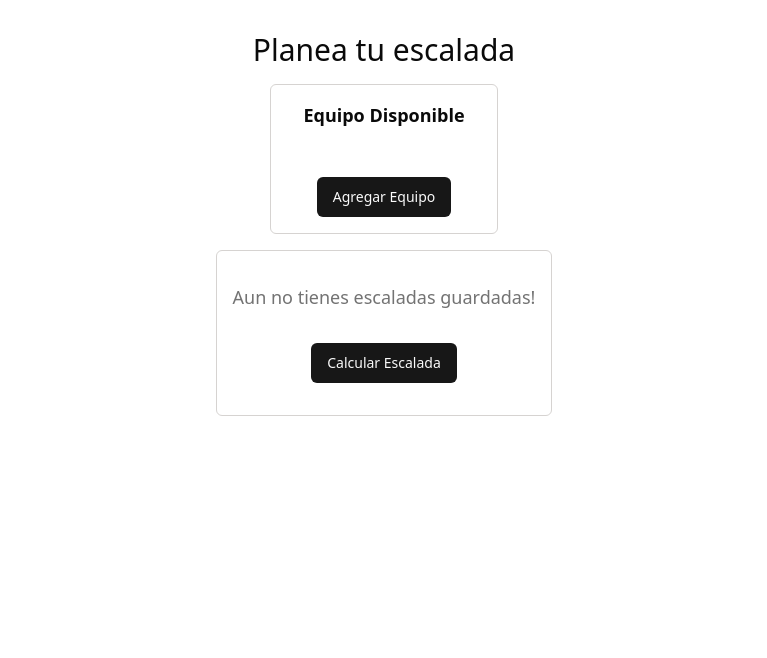
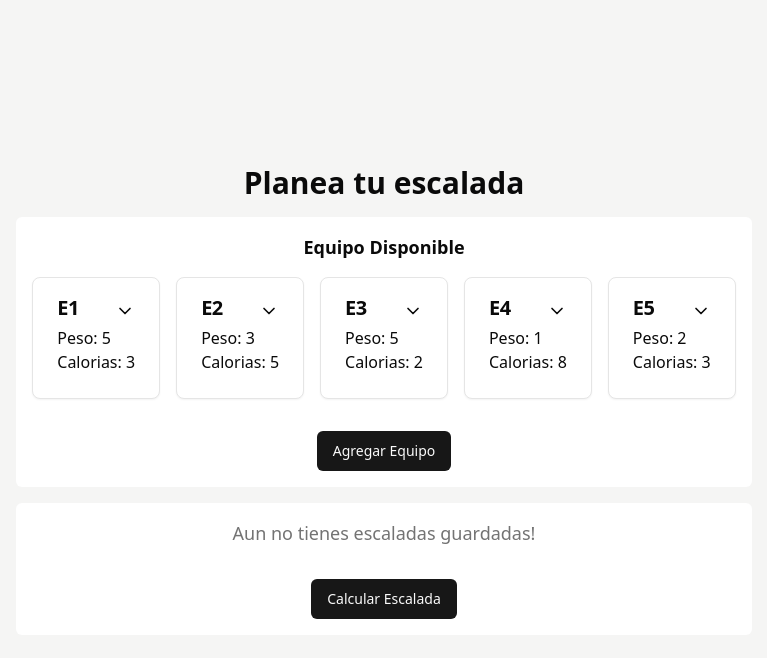
Before and after one commit to zadmin88/prueba-opa, a React (Vite) app: page / in a window 1280 px wide. Shown: the top 658 px of the page, without its empty margins (256-1023 px from the left). Built offline with nearby package versions, Linux system fonts and the light colour scheme.

Commit message:
Agregar estilo a contenedores

```diff
--- a/src/components/equipos-card.tsx
+++ b/src/components/equipos-card.tsx
@@ -1,14 +1,43 @@
 import { EquipoType } from "@/hooks/use-equipo-state";
 
 import { Card, CardContent, CardHeader, CardTitle } from "@/components/ui/card";
+import { ChevronDown } from "lucide-react";
+import { useEquipoState } from "@/hooks/use-equipo-state";
 
-const ItemCard = ({ item }: { item: EquipoType }) => {
+import {
+  DropdownMenu,
+  DropdownMenuContent,
+  DropdownMenuItem,
+  DropdownMenuTrigger,
+} from "@/components/ui/dropdown-menu";
+
+const ItemCard = ({
+  item,
+  escalada,
+}: {
+  item: EquipoType;
+  escalada?: boolean;
+}) => {
+  const { removeEquipo } = useEquipoState();
+
   return (
-    <Card className="flex items-start flex-col">
-      <CardHeader className="pb-1 pt-4">
+    <Card>
+      <CardHeader className="pb-1 pt-4 flex gap-1 flex-row items-center justify-between">
         <CardTitle className="text-xl capitalize">{item.nombre}</CardTitle>
+        {!escalada && (
+          <DropdownMenu>
+            <DropdownMenuTrigger className="">
+              <ChevronDown className="h-5 w-5 ml-8 md:ml-auto" />
+            </DropdownMenuTrigger>
+            <DropdownMenuContent>
+              <DropdownMenuItem onClick={() => removeEquipo(item.id)}>
+                Eliminar
+              </DropdownMenuItem>
+            </DropdownMenuContent>
+          </DropdownMenu>
+        )}
       </CardHeader>
-      <CardContent className="">
+      <CardContent>
         <p className="text-base ">Peso: {item.peso}</p>
         <p>Calorias: {item.calorias}</p>
       </CardContent>
--- a/src/components/equipos-container.tsx
+++ b/src/components/equipos-container.tsx
@@ -7,9 +7,20 @@ import { useModal } from "@/hooks/use-modal-store";
 const EquiposContainer = ({ equipo }: { equipo: EquipoType[] }) => {
   const { onOpen } = useModal();
   return (
-    <div className="rounded-md border-stone-300 border py-4 px-8 flex flex-col gap-4 items-center">
+    <div className="rounded-md  bg-white mx-4 md:mx-0 py-4 px-4  flex flex-col gap-4 w-full items-center">
+      {equipo.length === 0 ? (
+        <div className="flex flex-col gap-4 items-center">
+          <p className="text-lg text-muted-foreground">
+            Aun no tienes equipo para escalar!
+          </p>
+          <Button className="mt-4" onClick={() => onOpen("agregarEquipo")}>
+            Agregar Equipo
+          </Button>
+        </div>
+      ) : (
+        <>
           <h1 className="font-semibold text-lg">Equipo Disponible</h1>
-      <div className="grid grid-cols-3 md:grid-cols-5 gap-4">
+          <div className="flex flex-wrap gap-4 justify-center  max-w-screen-md ">
             {equipo.map((item, idx) => (
               <ItemCard item={item} key={idx} />
             ))}
@@ -17,6 +28,8 @@ const EquiposContainer = ({ equipo }: { equipo: EquipoType[] }) => {
           <Button className="mt-4" onClick={() => onOpen("agregarEquipo")}>
             Agregar Equipo
           </Button>
+        </>
+      )}
     </div>
   );
 };
--- a/src/components/escalada-card.tsx
+++ b/src/components/escalada-card.tsx
@@ -1,7 +1,7 @@
 // import { EquipoType } from "@/hooks/use-equipo-state";
 import ItemCard from "./equipos-card";
 import { EscaladaType } from "@/hooks/use-escalada-state";
-
+import { useEscaladaState } from "@/hooks/use-escalada-state";
 import {
   Card,
   CardContent,
@@ -9,12 +9,33 @@ import {
   CardTitle,
   CardDescription,
 } from "@/components/ui/card";
+import { ChevronDown } from "lucide-react";
+import {
+  DropdownMenu,
+  DropdownMenuContent,
+  DropdownMenuItem,
+  DropdownMenuTrigger,
+} from "@/components/ui/dropdown-menu";
 
 const EscaladaCard = ({ item }: { item: EscaladaType }) => {
+  const { removeEscalada } = useEscaladaState();
   return (
-    <Card>
+    <Card className="">
       <CardHeader className="pb-2">
-        <CardTitle className="text-xl capitalize">{item.nombre}</CardTitle>
+        <div className="flex gap-1">
+          <CardTitle className="text-xl capitalize">{item.nombre}</CardTitle>
+
+          <DropdownMenu>
+            <DropdownMenuTrigger className="">
+              <ChevronDown className="h-5 w-5 ml-8 md:ml-auto" />
+            </DropdownMenuTrigger>
+            <DropdownMenuContent>
+              <DropdownMenuItem onClick={() => removeEscalada(item.id)}>
+                Eliminar
+              </DropdownMenuItem>
+            </DropdownMenuContent>
+          </DropdownMenu>
+        </div>
         <CardDescription>
           <>
             Peso maximo: {item.pesoMaximo} <br />
@@ -24,9 +45,9 @@ const EscaladaCard = ({ item }: { item: EscaladaType }) => {
           </>
         </CardDescription>
       </CardHeader>
-      <CardContent className="grid grid-cols-3  gap-4 mt-2">
+      <CardContent className="flex flex-wrap gap-4 justify-start md:justify-center  max-w-screen-md ">
         {item.equipo.map((item, idx) => (
-          <ItemCard item={item} key={idx} />
+          <ItemCard item={item} key={idx} escalada={true} />
         ))}
       </CardContent>
     </Card>
--- a/src/components/escalada-container.tsx
+++ b/src/components/escalada-container.tsx
@@ -7,7 +7,7 @@ const EscaladaContainer = ({ escaladas }: { escaladas: EscaladaType[] }) => {
   const { onOpen } = useModal();
 
   return (
-    <div className="rounded-md border border-stone-300 px-4 py-8">
+    <div className="rounded-md bg-white  mx-4 md:mx-0 py-4 w-full px-4 md:px-8">
       {escaladas.length === 0 ? (
         <div className="flex flex-col gap-4 items-center">
           <p className="text-lg text-muted-foreground">
@@ -20,14 +20,14 @@ const EscaladaContainer = ({ escaladas }: { escaladas: EscaladaType[] }) => {
       ) : (
         <div className=" py-4 px-8 flex flex-col gap-4 items-center">
           <h1 className="font-semibold text-lg">Escaladas</h1>
-          <div className="grid grid-flow-col auto-cols-max gap-4">
+          <Button className="mt-4" onClick={() => onOpen("calcularEscalada")}>
+            Calcular escalada
+          </Button>
+          <div className="flex flex-wrap gap-4   md:justify-center  ">
             {escaladas.map((item, idx) => (
               <EscaladaCard item={item} key={idx} />
             ))}
           </div>
-          <Button className="mt-4" onClick={() => onOpen("calcularEscalada")}>
-            Calcular escalada
-          </Button>
         </div>
       )}
     </div>
--- a/src/components/modals/agregar-equipo-modal.tsx
+++ b/src/components/modals/agregar-equipo-modal.tsx
@@ -60,6 +60,7 @@ const AgregarEquipoModal = () => {
 
   const onSubmit = (values: z.infer<typeof formSchema>) => {
     setEquipo({ ...values, id: uuidv4() });
+    form.reset();
     onClose();
   };
 
@@ -117,7 +118,7 @@ const AgregarEquipoModal = () => {
                         disabled={isLoading}
                         className="bg-zinc-300/50 border-0 focus-visible:ring-0 text-black
                          focus-visible:ring-offset-0"
-                        placeholder="Enter product price"
+                        placeholder="Agregar peso del equipo"
                         {...field}
                       />
                     </FormControl>
@@ -139,7 +140,7 @@ const AgregarEquipoModal = () => {
                         disabled={isLoading}
                         className="bg-zinc-300/50 border-0 focus-visible:ring-0 text-black
                          focus-visible:ring-offset-0"
-                        placeholder="Enter product cost"
+                        placeholder="Agregar calorias del equipo"
                         {...field}
                       />
                     </FormControl>
@@ -148,7 +149,7 @@ const AgregarEquipoModal = () => {
                 )}
               />
             </div>
-            <DialogFooter className="bg-gray-100 px-6 py-4">
+            <DialogFooter className=" px-6 py-4">
               <Button variant="default" disabled={isLoading}>
                 Agregar
               </Button>
--- a/src/components/modals/calcular-escalada-modal.tsx
+++ b/src/components/modals/calcular-escalada-modal.tsx
@@ -7,6 +7,7 @@ import { useModal } from "@/hooks/use-modal-store";
 import { combinacionDeEquipo } from "@/lib/utils";
 import { useEquipoState } from "@/hooks/use-equipo-state";
 import { useEscaladaState } from "@/hooks/use-escalada-state";
+import { v4 as uuidv4 } from "uuid";
 
 import {
   Dialog,
@@ -80,6 +81,7 @@ const CalcularEscaladaModal = () => {
     );
 
     const escalada = {
+      id: uuidv4(),
       equipo: [...resultado],
       nombre: values.nombre,
       pesoMaximo: values.pesoMaximo,
@@ -124,8 +126,7 @@ const CalcularEscaladaModal = () => {
                         disabled={isLoading}
                         className="bg-zinc-300/50 border-0 focus-visible:ring-0 text-black
                          focus-visible:ring-offset-0"
-                        placeholder="Ingresa nombre del cerro
-                        "
+                        placeholder="Ingresa nombre del cerro"
                         {...field}
                       />
                     </FormControl>
@@ -148,7 +149,7 @@ const CalcularEscaladaModal = () => {
                         disabled={isLoading}
                         className="bg-zinc-300/50 border-0 focus-visible:ring-0 text-black
                          focus-visible:ring-offset-0"
-                        placeholder="Enter product price"
+                        placeholder="Ingresa peso maximo"
                         {...field}
                       />
                     </FormControl>
@@ -170,7 +171,7 @@ const CalcularEscaladaModal = () => {
                         disabled={isLoading}
                         className="bg-zinc-300/50 border-0 focus-visible:ring-0 text-black
                          focus-visible:ring-offset-0"
-                        placeholder="Enter product cost"
+                        placeholder="Ingresa calorias minimas"
                         {...field}
                       />
                     </FormControl>
@@ -179,7 +180,7 @@ const CalcularEscaladaModal = () => {
                 )}
               />
             </div>
-            <DialogFooter className="bg-gray-100 px-6 py-4">
+            <DialogFooter className=" px-6 py-4">
               <Button variant="default" disabled={isLoading}>
                 Calcular
               </Button>
--- a/src/hooks/use-equipo-state.tsx
+++ b/src/hooks/use-equipo-state.tsx
@@ -26,7 +26,10 @@ type EquipoState = {
 };
 
 export const useEquipoState = create<EquipoState>((set) => ({
-  equipo: getEquipoFromLocalStorage() || [
+  equipo:
+    getEquipoFromLocalStorage().length > 0
+      ? getEquipoFromLocalStorage()
+      : [
           { id: uuidv4(), nombre: "e1", peso: 5, calorias: 3 },
           { id: uuidv4(), nombre: "e2", peso: 3, calorias: 5 },
           { id: uuidv4(), nombre: "e3", peso: 5, calorias: 2 },
--- a/src/hooks/use-escalada-state.tsx
+++ b/src/hooks/use-escalada-state.tsx
@@ -12,6 +12,7 @@ const getEscaladaFromLocalStorage = (): EscaladaType[] => {
 };
 
 export type EscaladaType = {
+  id: string;
   equipo: EquipoType[];
   nombre: string;
   pesoMaximo: number;
@@ -23,6 +24,7 @@ export type EscaladaType = {
 type EscaladaState = {
   escaladas: EscaladaType[];
   setEscalada: (escalada: EscaladaType) => void;
+  removeEscalada: (id: string) => void;
 };
 
 export const useEscaladaState = create<EscaladaState>((set) => ({
@@ -33,6 +35,12 @@ export const useEscaladaState = create<EscaladaState>((set) => ({
         $LOCAL_STORAGE_KEY,
         JSON.stringify([...state.escaladas, escalada])
       );
-      return { escaladas: [...state.escaladas, escalada] };
+      return { escaladas: [...state.escaladas, escalada].reverse() };
+    }),
+  removeEscalada: (id) =>
+    set((state) => {
+      const escaladas = state.escaladas.filter((item) => item.id !== id);
+      localStorage.setItem($LOCAL_STORAGE_KEY, JSON.stringify(escaladas));
+      return { escaladas };
     }),
 }));
--- a/src/pages/home.tsx
+++ b/src/pages/home.tsx
@@ -10,12 +10,14 @@ const Home = () => {
   const { escaladas } = useEscaladaState();
 
   return (
-    <div className="flex flex-col items-center mt-8 gap-4">
-      <AgregarEquipoModal />
-      <CalcularEscaladaModal />
-      <h1 className="text-3xl">Planea tu escalada</h1>
-      <EquiposContainer equipo={equipo} />
-      <EscaladaContainer escaladas={escaladas} />
+    <div className=" h-full min-h-screen flex justify-center items-center bg-stone-100 pb-8">
+      <div className="flex flex-col max-w-screen-lg  items-center gap-4  ">
+        <AgregarEquipoModal />
+        <CalcularEscaladaModal />
+        <h1 className="text-3xl font-semibold mt-8">Planea tu escalada</h1>
+        <EquiposContainer equipo={equipo} />
+        <EscaladaContainer escaladas={escaladas} />
+      </div>
     </div>
   );
 };
```
Lines whose indentation alone changed are shown as unchanged.
